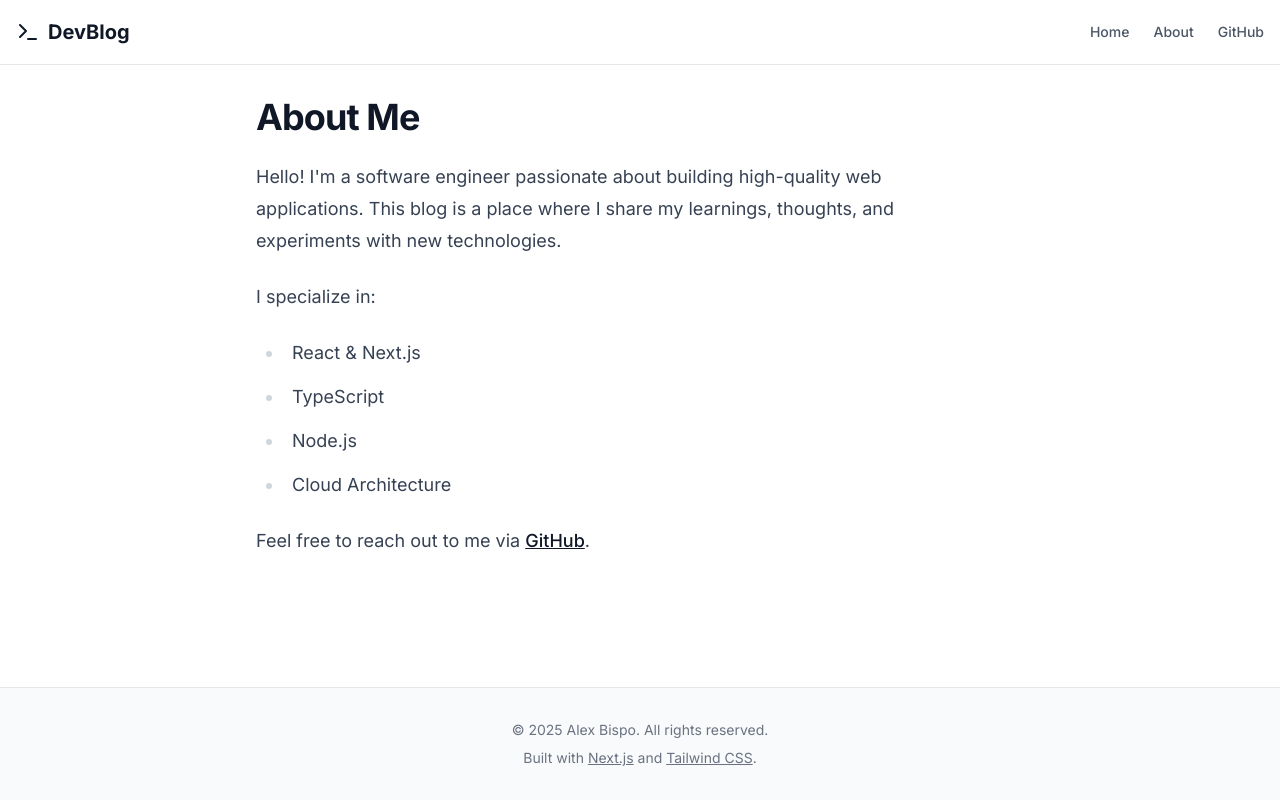
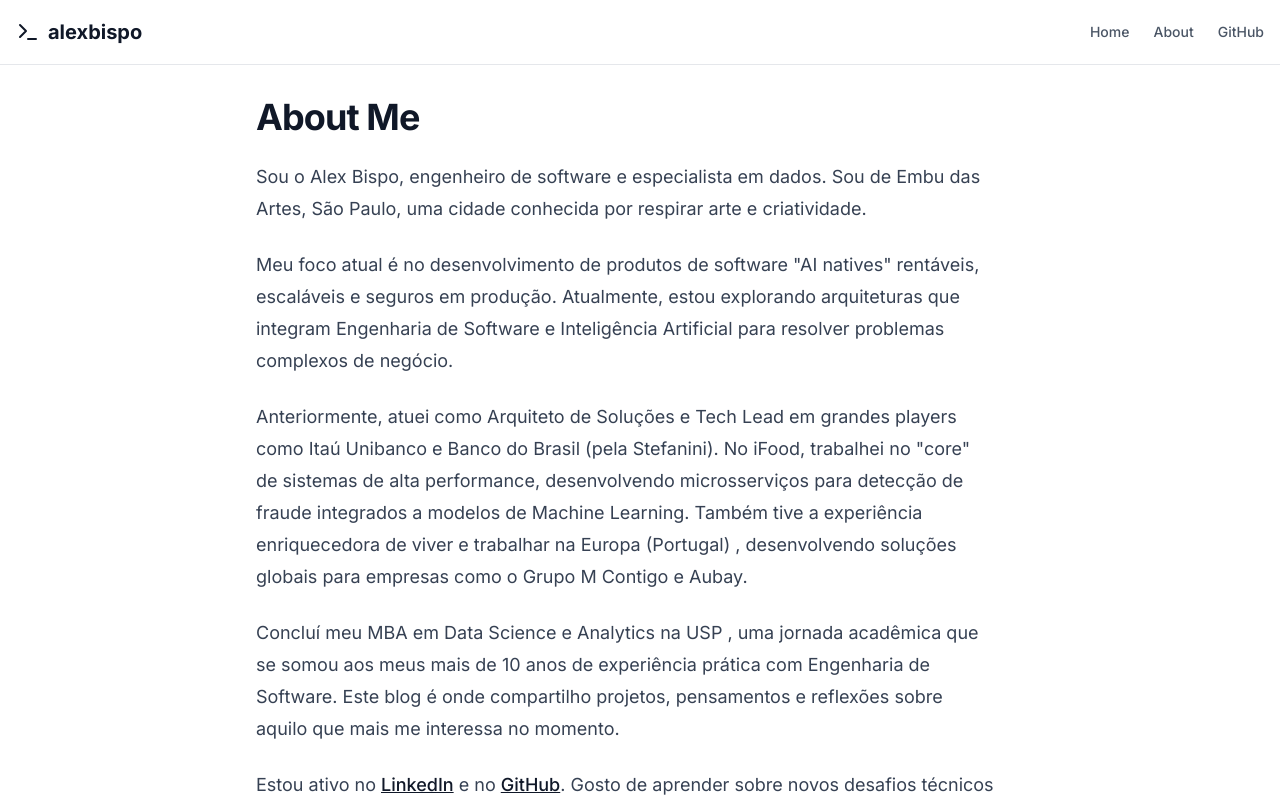
Before and after one commit to alexbispo/alexbispo.github.io, a Next.js app: page /about in a window 1280 px wide. Shown: the top 800 px of the page. Built offline with nearby package versions, Linux system fonts and the light colour scheme.

Commit message:
feat: Personalize blog by renaming it to 'alexbispo', updating the about page with a detailed bio, and removing footer credits.

```diff
--- a/src/app/about/page.tsx
+++ b/src/app/about/page.tsx
@@ -13,20 +13,19 @@ export default function About() {
             </h1>
             <div className="prose prose-lg dark:prose-invert">
                 <p>
-                    Hello! I'm a software engineer passionate about building high-quality web applications.
-                    This blog is a place where I share my learnings, thoughts, and experiments with new technologies.
+                    Sou o Alex Bispo, engenheiro de software e especialista em dados. Sou de Embu das Artes, São Paulo, uma cidade conhecida por respirar arte e criatividade.
                 </p>
                 <p>
-                    I specialize in:
+                    Meu foco atual é no desenvolvimento de produtos de software "AI natives" rentáveis, escaláveis e seguros em produção. Atualmente, estou explorando arquiteturas que integram Engenharia de Software e Inteligência Artificial para resolver problemas complexos de negócio.
                 </p>
-                <ul>
-                    <li>React & Next.js</li>
-                    <li>TypeScript</li>
-                    <li>Node.js</li>
-                    <li>Cloud Architecture</li>
-                </ul>
                 <p>
-                    Feel free to reach out to me via <a href="https://github.com/alexbispo">GitHub</a>.
+                    Anteriormente, atuei como Arquiteto de Soluções e Tech Lead em grandes players como Itaú Unibanco e Banco do Brasil (pela Stefanini). No iFood, trabalhei no "core" de sistemas de alta performance, desenvolvendo microsserviços para detecção de fraude integrados a modelos de Machine Learning. Também tive a experiência enriquecedora de viver e trabalhar na Europa (Portugal) , desenvolvendo soluções globais para empresas como o Grupo M Contigo e Aubay.
+                </p>
+                <p>
+                    Concluí meu MBA em Data Science e Analytics na USP , uma jornada acadêmica que se somou aos meus mais de 10 anos de experiência prática com Engenharia de Software. Este blog é onde compartilho projetos, pensamentos e reflexões sobre aquilo que mais me interessa no momento.
+                </p>
+                <p>
+                    Estou ativo no <a href="https://linkedin.com/in/alex-bispo-de-oliveira-84152162">LinkedIn</a> e no <a href="https://github.com/alexbispo">GitHub</a>. Gosto de aprender sobre novos desafios técnicos e colaborar com times de alta performance. Entre em contato se quiser encontrar uma maneira de trabalharmos juntos!
                 </p>
             </div>
         </div>
--- a/src/app/page.tsx
+++ b/src/app/page.tsx
@@ -9,10 +9,10 @@ export default function Home() {
     <div className="max-w-3xl mx-auto">
       <div className="mb-12 text-center">
         <h1 className="text-4xl font-bold tracking-tight text-gray-900 dark:text-gray-100 sm:text-5xl mb-4">
-          Welcome to DevBlog
+          Alex Bispo
         </h1>
         <p className="text-lg text-gray-600 dark:text-gray-400">
-          Thoughts, stories, and ideas about software engineering.
+          projetos, pensamentos, reflexões, opiniões, ...
         </p>
       </div>
 
--- a/src/components/Footer.tsx
+++ b/src/components/Footer.tsx
@@ -3,9 +3,6 @@ export default function Footer() {
         <footer className="border-t border-gray-200 dark:border-gray-800 bg-gray-50 dark:bg-gray-950 py-8 mt-auto">
             <div className="container mx-auto px-4 text-center text-sm text-gray-500 dark:text-gray-400">
                 <p>&copy; {new Date().getFullYear()} Alex Bispo. All rights reserved.</p>
-                <p className="mt-2">
-                    Built with <a href="https://nextjs.org" className="underline hover:text-gray-900 dark:hover:text-gray-100">Next.js</a> and <a href="https://tailwindcss.com" className="underline hover:text-gray-900 dark:hover:text-gray-100">Tailwind CSS</a>.
-                </p>
             </div>
         </footer>
     );
--- a/src/components/Header.tsx
+++ b/src/components/Header.tsx
@@ -7,7 +7,7 @@ export default function Header() {
             <div className="container mx-auto px-4 h-16 flex items-center justify-between">
                 <Link href="/" className="flex items-center gap-2 font-bold text-xl text-gray-900 dark:text-gray-100 hover:text-blue-600 dark:hover:text-blue-400 transition-colors">
                     <Terminal className="w-6 h-6" />
-                    <span>DevBlog</span>
+                    <span>alexbispo</span>
                 </Link>
                 <nav className="flex gap-6 text-sm font-medium text-gray-600 dark:text-gray-400">
                     <Link href="/" className="hover:text-gray-900 dark:hover:text-gray-100 transition-colors">
```
